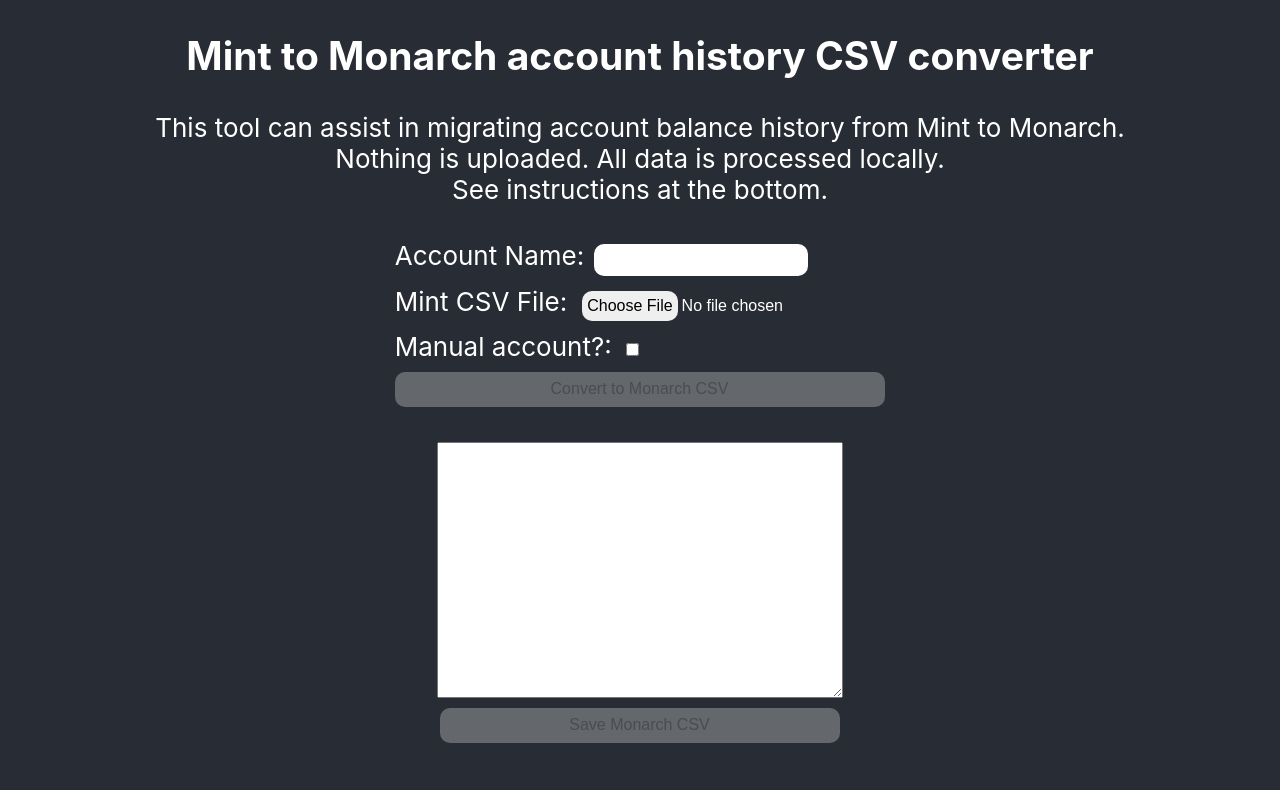
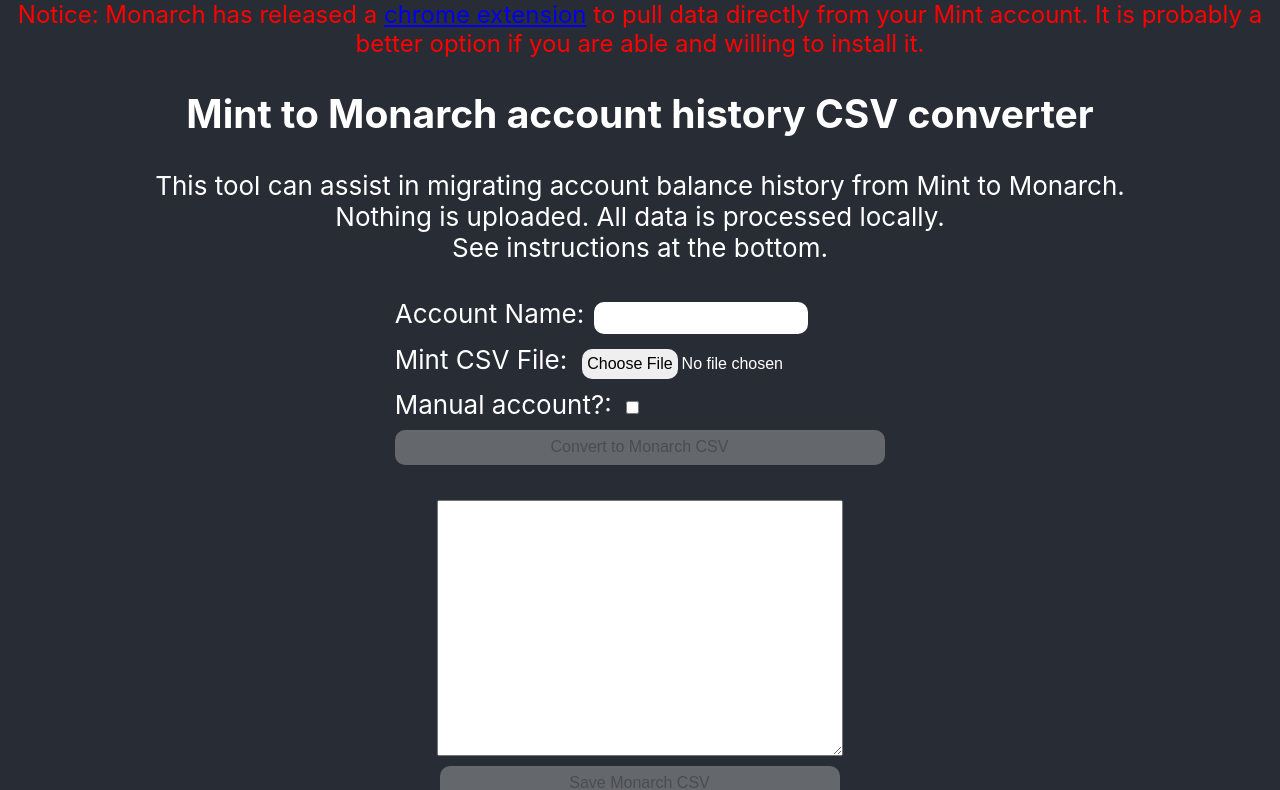
Before and after one commit to simihartstein/Mint-to-Monarch, a React (Create React App) app: page / in a window 1280 px wide. Shown: the top 790 px of the page. Built offline with nearby package versions, Linux system fonts and the light colour scheme.

Commit message:
Added chrome extension notice

```diff
--- a/src/App.css
+++ b/src/App.css
@@ -45,6 +45,14 @@
   justify-content: center;
   font-size: calc(10px + 2vmin);
   color: white;
+}
+
+.App-notice {
+  color: red;
+  font-size: x-large;
+  a:visited {
+    color: grey;
+  }
 }
 
 .App-link {
--- a/src/App.tsx
+++ b/src/App.tsx
@@ -51,6 +51,11 @@
   return (
     <div className="App">
       <header className="App-header">
+        <div className="App-notice">Notice: Monarch has released a&nbsp;
+          <a target="_blank" rel="noreferrer" href="https://www.reddit.com/r/MonarchMoney/comments/17uckhp/exporting_your_data_from_mint_a_chrome_extension/">chrome extension</a>
+          &nbsp;to pull data directly from your Mint account.
+          It is probably a better option if you are able and willing to install it.
+        </div>
         <h2>
           Mint to Monarch account history CSV converter
         </h2>
@@ -121,7 +126,7 @@
         <ul>
           <h4>If your account WAS NOT manually added</h4>
           <li>Follow the official instructions here:
-            <a className="monarch-instruction-link" href="https://help.monarchmoney.com/hc/en-us/articles/14882425704212">https://help.monarchmoney.com/hc/en-us/articles/14882425704212</a>
+            <a className="monarch-instruction-link" target="_blank" rel="noreferrer" href="https://help.monarchmoney.com/hc/en-us/articles/14882425704212">https://help.monarchmoney.com/hc/en-us/articles/14882425704212</a>
           </li>
           <li>Repeat for each CSV 😩</li>
           <li>Success!!! 🥳</li>
```
